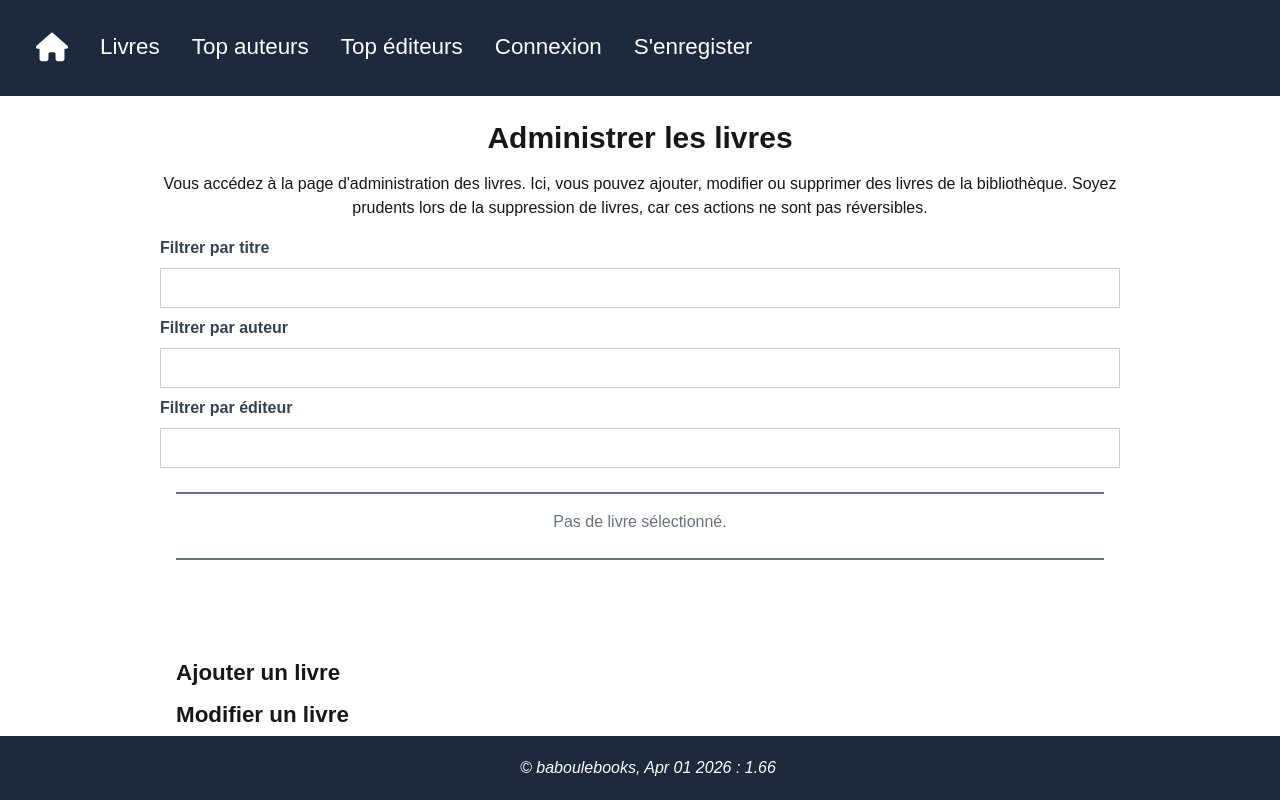
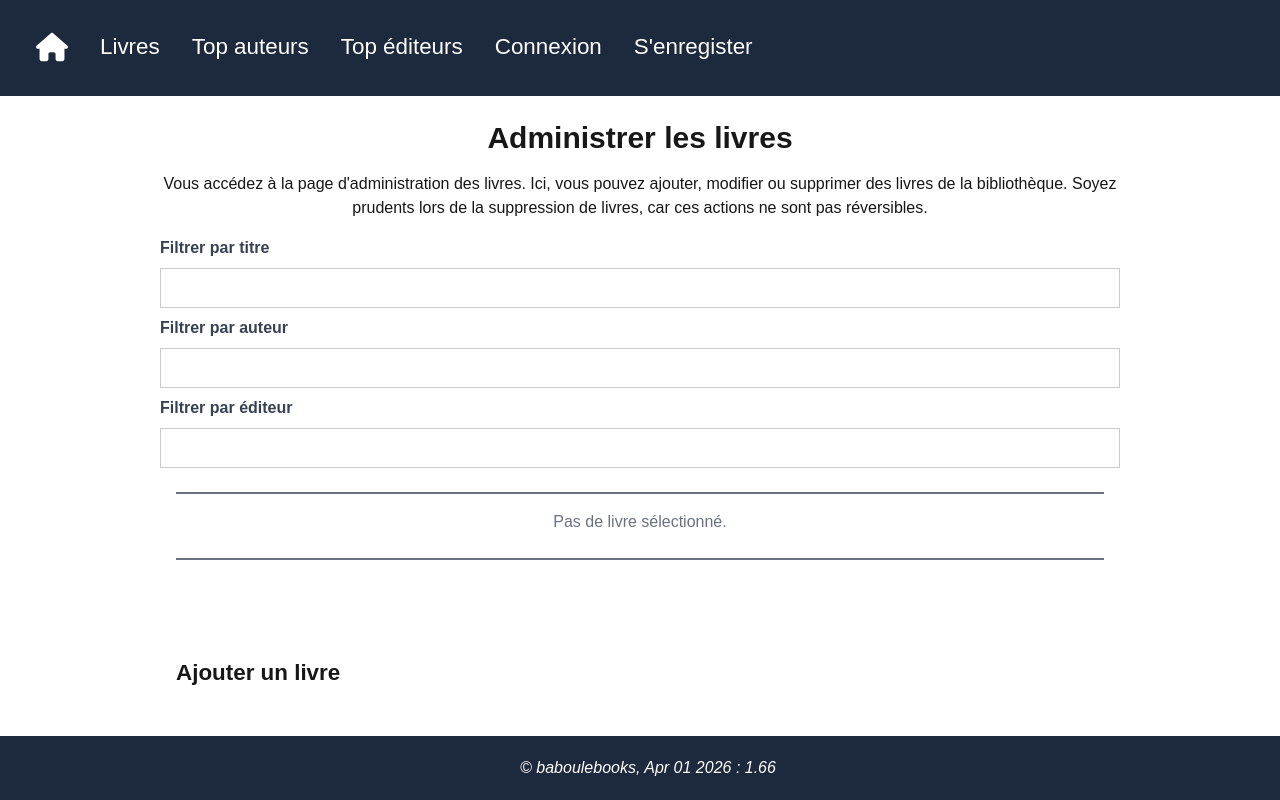
Before and after one commit to yves40/baboulebooksweb, a Next.js app in the folder babweb/: page /adminbooks in a window 1280 px wide. Built offline with nearby package versions, Linux system fonts and the light colour scheme.

Commit message:
Unused menu entries

```diff
--- a/babweb/src/app/(admin)/adminbooks/page.jsx
+++ b/babweb/src/app/(admin)/adminbooks/page.jsx
@@ -78,8 +78,6 @@ export default function page() {
       </div>
       <ul className='pagemenu'>
         <li>Ajouter un livre</li>
-        <li>Modifier un livre</li>
-        <li>Supprimer un livre</li>
       </ul>
     </div>
   )
```
